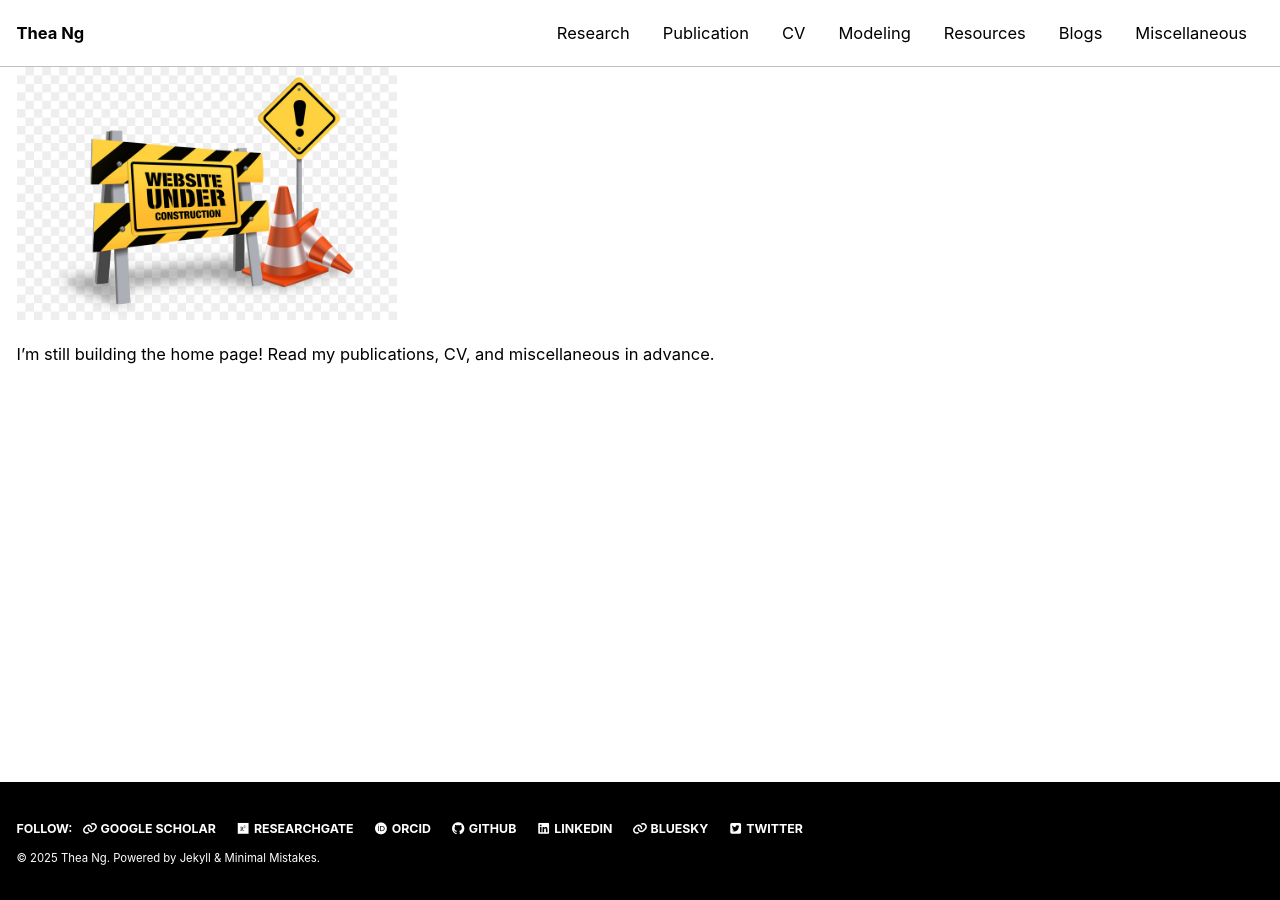
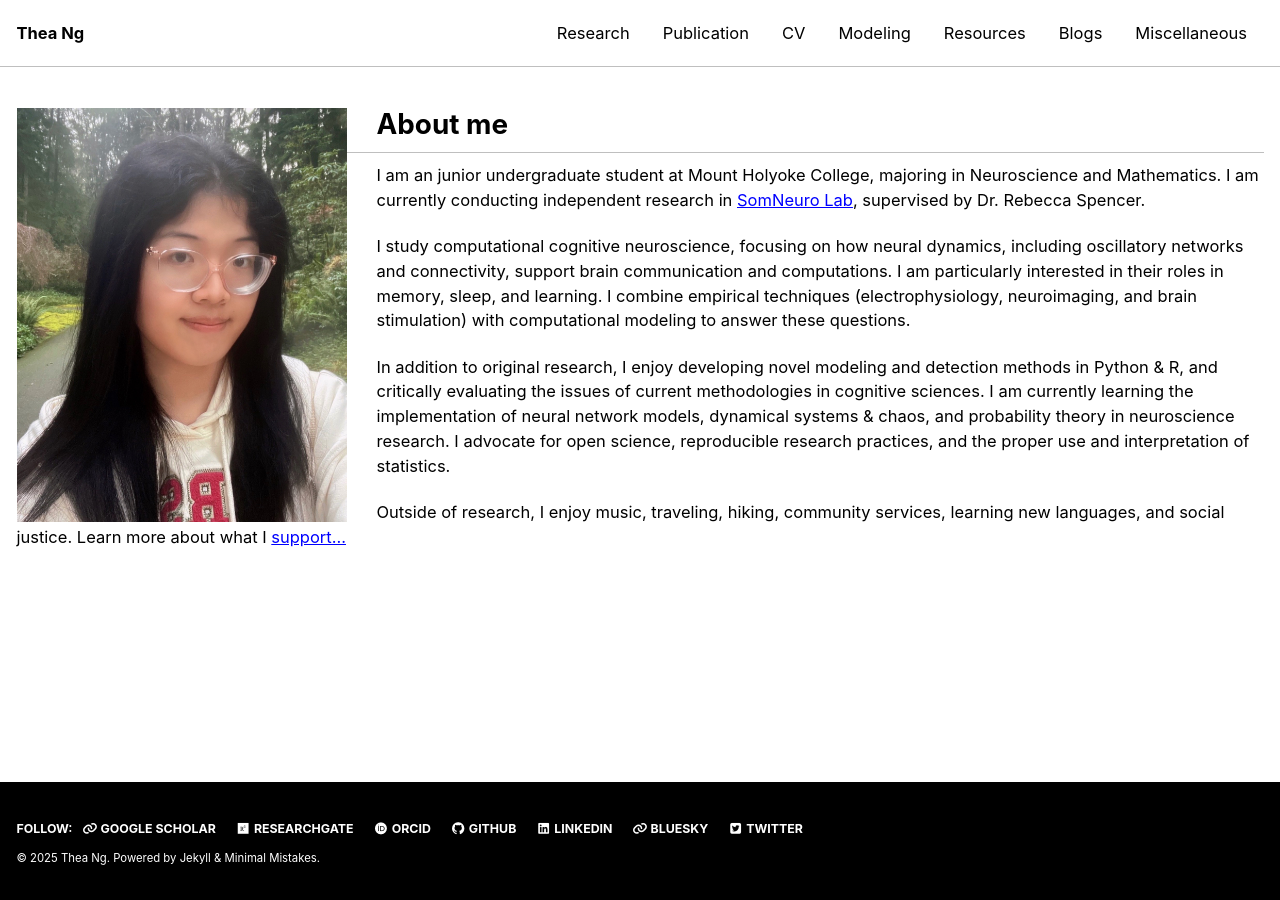
Before and after one commit to Theaang/Theaang.github.io, a Jekyll site: the page built from _pages/index.md, in a window 1280 px wide. Built offline with Jekyll 4.4.1, drawn with Linux system fonts in a browser that asks for light colours; cached includes are drawn as plain includes.

Commit message:
create homepage

```diff
--- a/_pages/index.md
+++ b/_pages/index.md
@@ -4,6 +4,14 @@ layout: splash
 author_profile: false
 ---
 
-<img src="/assets/files/Index/construction.jpg" alt="Construction" style="width: 380px; height: auto;">
+<img src="/assets/files/Index/headshot_2025.jpg" alt="Headshot" style="width: 330px; height: auto; float: left; margin-right: 30px;">
 
-I'm still building the home page! Read my publications, CV, and miscellaneous in advance.
+## <span style="font-size: 1.35em; font-weight: bold;">About me</span>
+
+I am an junior undergraduate student at Mount Holyoke College, majoring in Neuroscience and Mathematics. I am currently conducting independent research in [SomNeuro Lab](https://www.somneurolab.com/), supervised by Dr. Rebecca Spencer.
+
+I study computational cognitive neuroscience, focusing on how neural dynamics, including oscillatory networks and connectivity, support brain communication and computations. I am particularly interested in their roles in memory, sleep, and learning. I combine empirical techniques (electrophysiology, neuroimaging, and brain stimulation) with computational modeling to answer these questions.
+
+In addition to  original research, I enjoy developing novel modeling and detection methods in Python & R, and critically evaluating the issues of current methodologies in cognitive sciences. I am currently learning the implementation of neural network models, dynamical systems & chaos, and probability theory in neuroscience research. I advocate for open science, reproducible research practices, and the proper use and interpretation of statistics.
+
+Outside of research, I enjoy music, traveling, hiking, community services, learning new languages, and social justice. Learn more about what I [support...](https://theaang.github.io/miscellaneous/#i-support)
```
Also changed, not shown: _pages/research.md (+5 -1 lines), assets/files/Index/headshot_2025.jpg (added), 11 other files.
